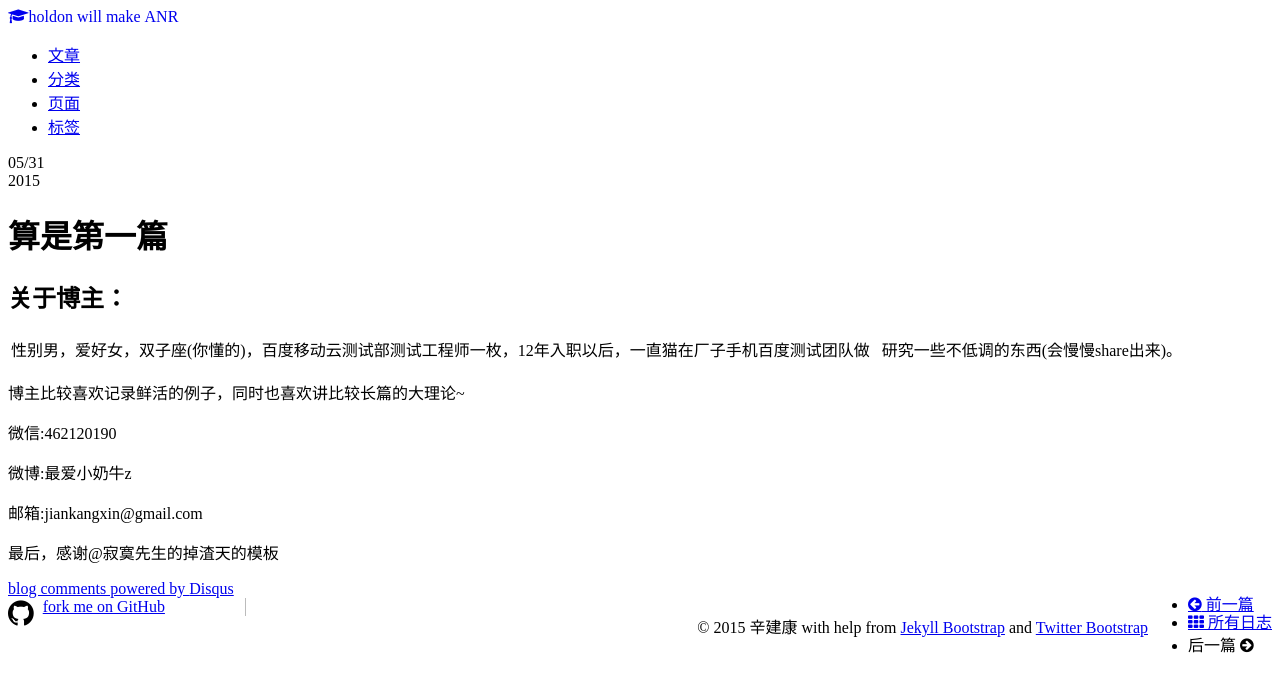
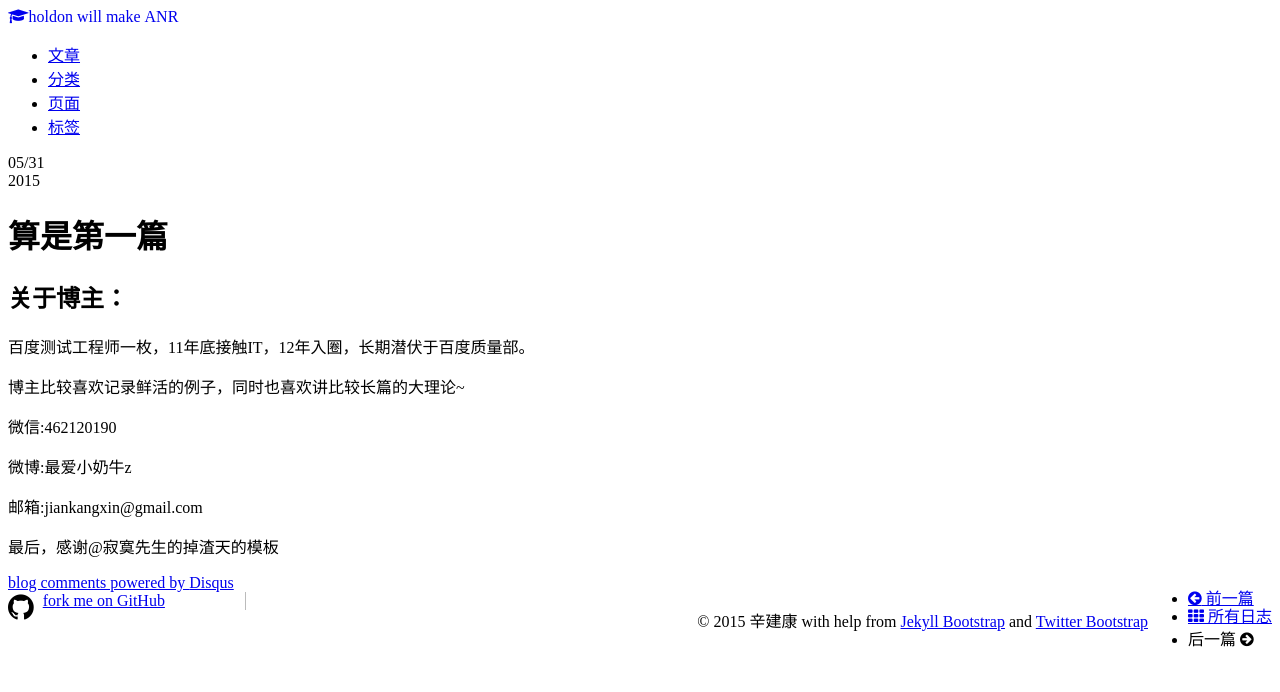
Before and after one commit to zaxon/holdonwillmakeANR.github.io, a Jekyll site: the page built from _posts/2015-05-31-hello-all.md, in a window 1280 px wide. Shown: the top 692 px of the page. Built offline with Jekyll 4.4.1, drawn with Linux system fonts in a browser that asks for light colours; nearby versions of some CDN libraries; Markdown is read by kramdown in place of the engine named in the settings; comment, search, counter and statistics services are not loaded.

Commit message:
opt self-introduction

```diff
--- a/_posts/2015-05-31-hello-all.md
+++ b/_posts/2015-05-31-hello-all.md
@@ -11,7 +11,7 @@ tags : [简介]
 
 ##关于博主：
 
-性别男，爱好女，双子座(你懂的)，百度移动云测试部测试工程师一枚，12年入职以后，一直猫在厂子手机百度测试团队做||研究一些不低调的东西(会慢慢share出来)。
+百度测试工程师一枚，11年底接触IT，12年入圈，长期潜伏于百度质量部。
 
 博主比较喜欢记录鲜活的例子，同时也喜欢讲比较长篇的大理论~
 
```
Also changed, not shown: 1 other file.
